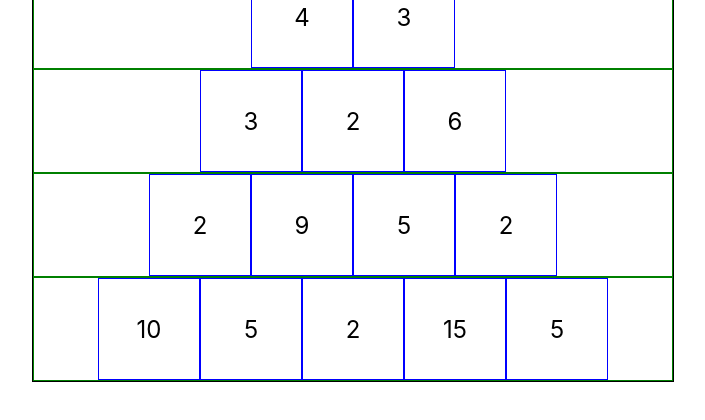
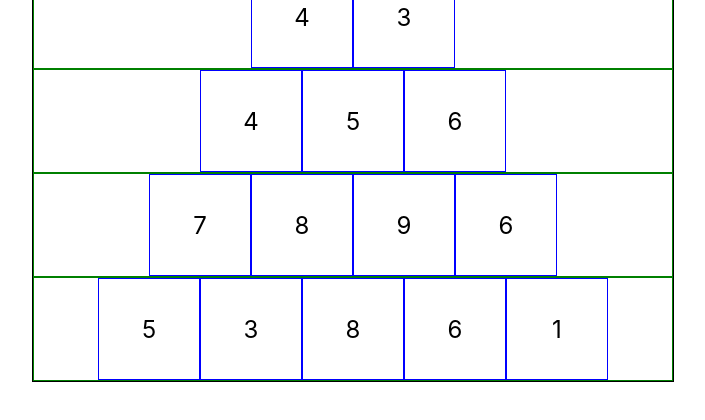
Before and after one commit to davidlira1/pyramid-descent-puzzle, a React (Create React App) app: page / in a window 1280 px wide. Shown: the part 140-560 px from the top of the page, without its empty margins (287-992 px from the left). Built offline with nearby package versions, Linux system fonts and the light colour scheme.

Commit message:
added basic structure for a handleClick on pyramid block

```diff
--- a/src/App.js
+++ b/src/App.js
@@ -1,13 +1,31 @@
+import React from 'react';
 import logo from './logo.svg';
 import './App.css';
 import Pyramid from './components/pyramid/pyramid.component'
 
-function App() {
-  return (
-    <div className="App">
-      <Pyramid pyramidValues={[[2],[4,3],[3,2,6],[2,9,5,2],[10,5,2,15,5]]}/>
-    </div>
-  );
+class App extends React.Component {
+  constructor(props) {
+    super(props);
+
+    this.state = {
+      steps: '',
+      pyramidValues: [[{value:2, clicked: false}],[{value:4, clicked: false},{value:3, clicked: false}],[{value:4, clicked: false},{value:5, clicked: false},{value:6, clicked: false}],[{value:7, clicked: false},{value:8, clicked: false},{value:9, clicked: false},{value:6, clicked: false}],[{value:5, clicked: false},{value:3, clicked: false},{value:8, clicked: false},{value:6, clicked: false},{value:1, clicked: false}]]
+    }
+
+    this.handleClickBlock = this.handleClickBlock.bind(this);
+  }
+
+  handleClickBlock() {
+    console.log('hello')
+  }
+
+  render() {
+    return (
+      <div className="App">
+        <Pyramid pyramidValues={this.state.pyramidValues} handleClickBlock={this.handleClickBlock}/>
+      </div>
+    )
+  };
 }
 
 export default App;
--- a/src/components/pyramid-block/pyramid-block.component.jsx
+++ b/src/components/pyramid-block/pyramid-block.component.jsx
@@ -1,9 +1,9 @@
 import React from 'react';
 import './pyramid-block.styles.scss';
 
-var PyramidBlock = ({value}) => (
-    <div className="pyramid-block">
-        {value}
+var PyramidBlock = ({node, handleClickBlock}) => (
+    <div className={`pyramid-block ${node.clicked ? 'clicked' : ''}`} onClick={handleClickBlock}>
+        {node.value}
     </div>
 )
 
--- a/src/components/pyramid-block/pyramid-block.styles.scss
+++ b/src/components/pyramid-block/pyramid-block.styles.scss
@@ -8,3 +8,8 @@
     font-size: 24px;
     cursor: pointer;
 }
+
+.clicked {
+    background-color: rgb(13, 138, 86);
+    color: white;
+}
--- a/src/components/pyramid-level/pyramid-level.component.jsx
+++ b/src/components/pyramid-level/pyramid-level.component.jsx
@@ -2,10 +2,10 @@ import React from 'react';
 import './pyramid-level.styles.scss';
 import PyramidBlock from '../pyramid-block/pyramid-block.component';
 
-var PyramidLevel = ({rowValues}) => (
+var PyramidLevel = ({rowValues, handleClickBlock}) => (
     <div className="pyramid-level">
-        {rowValues.map(value => (
-            <PyramidBlock value={value}/>
+        {rowValues.map(node => (
+            <PyramidBlock node={node} handleClickBlock={handleClickBlock}/>
         ))}
     </div>
 )
--- a/src/components/pyramid/pyramid.component.jsx
+++ b/src/components/pyramid/pyramid.component.jsx
@@ -2,9 +2,9 @@ import React from 'react';
 import './pyramid.styles.scss';
 import PyramidLevel from '../pyramid-level/pyramid-level.component'
 
-var Pyramid = ({pyramidValues}) => (
+var Pyramid = ({pyramidValues, handleClickBlock}) => (
     <div className="pyramid">
-        {pyramidValues.map(row => <PyramidLevel rowValues={row}/>)}
+        {pyramidValues.map(row => <PyramidLevel rowValues={row} handleClickBlock={handleClickBlock}/>)}
     </div>
 )
 
```
